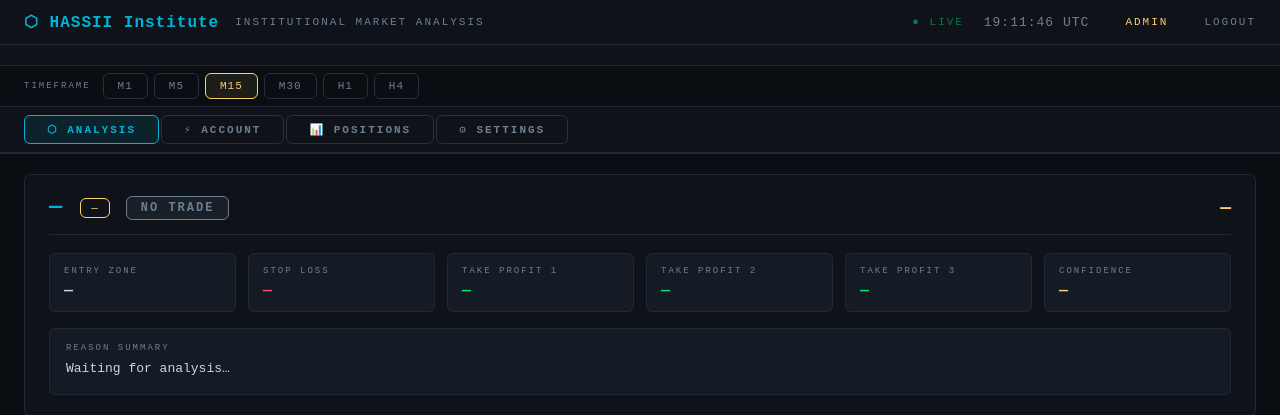
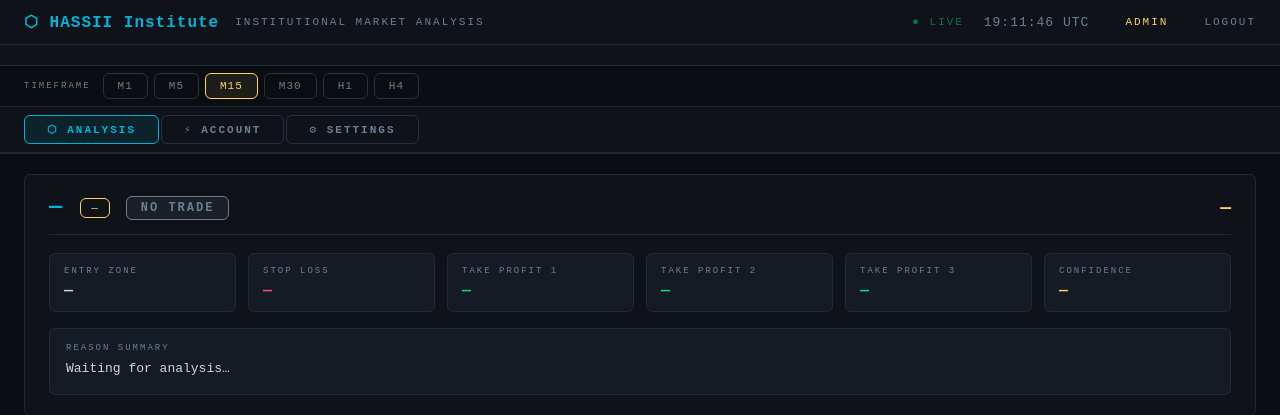
Before and after one commit to hassii121/Trading, a Flask app: page /dashboard in a window 1280 px wide. Shown: the top 415 px of the page. Run offline with Flask 3, Linux system fonts and the light colour scheme; the visitor is signed in with stand-in values (Sample User, id 1); data comes from the database, SQL or seed files in the repository; some libraries are stand-ins or nearby versions.

Commit message:
Remove POSITIONS tab - not needed
Removed the POSITIONS page button and div from dashboard as it's redundant
with the ACCOUNT tab which already shows open positions.

Co-Authored-By: Claude Haiku 4.5 <noreply@anthropic.com>

```diff
--- a/templates/dashboard.html
+++ b/templates/dashboard.html
@@ -51,7 +51,6 @@
 <nav class="page-nav">
   <button class="page-tab active" data-page="analysis" onclick="switchPage('analysis')">⬡ ANALYSIS</button>
   <button class="page-tab" data-page="account"  onclick="switchPage('account')">⚡ ACCOUNT</button>
-  <button class="page-tab" data-page="positions" onclick="switchPage('positions')">📊 POSITIONS</button>
   <button class="page-tab" data-page="settings" onclick="switchPage('settings')">⚙ SETTINGS</button>
 </nav>
 
@@ -300,19 +299,6 @@
   <!-- ════════════════════════════════════════════════════════════════ -->
   <!-- PAGE: Positions (Live Dashboard)                                  -->
   <!-- ════════════════════════════════════════════════════════════════ -->
-  <div class="page hidden" id="page-positions">
-
-    <section class="history-section">
-      <div class="section-title">
-        OPEN POSITIONS
-        <button class="refresh-btn" onclick="loadOpenPositions()" id="positions-refresh-btn">⟳ REFRESH</button>
-      </div>
-      <div id="positions-list" style="display: grid; grid-template-columns: repeat(auto-fill, minmax(300px, 1fr)); gap: 15px; margin-top: 15px;">
-        <div style="text-align: center; color: #888; padding: 40px;">No open positions</div>
-      </div>
-    </section>
-
-  </div><!-- end page-positions -->
 
   <!-- ════════════════════════════════════════════════════════════════ -->
   <!-- PAGE: Settings                                                    -->
```
